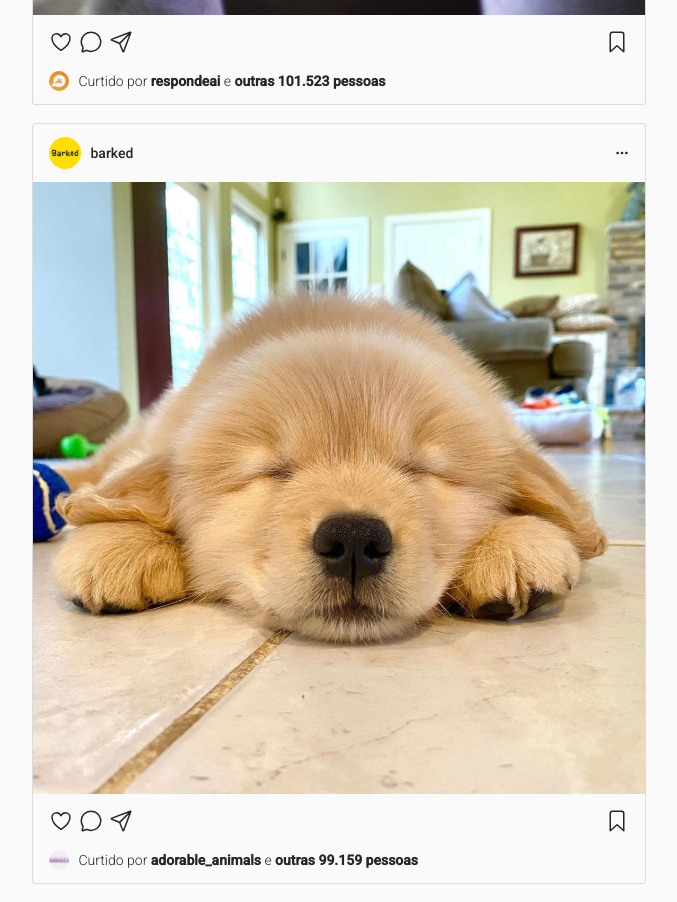
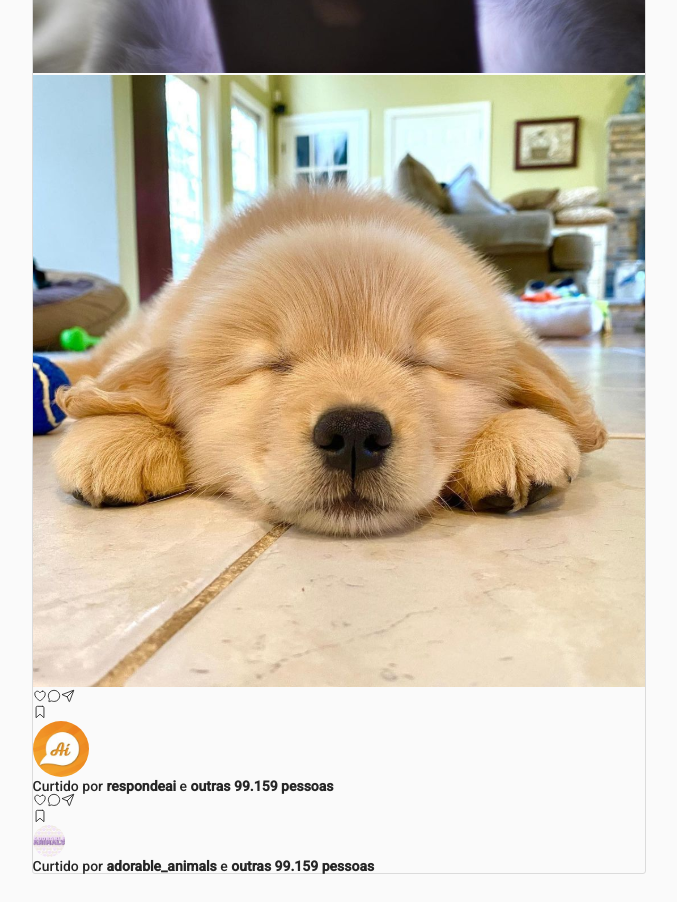
Before and after one commit to lfaires/Pratica003-InstagramReact, a JavaScript app: page / in a window 1280 px wide. Shown: the part 880-1782 px from the top of the page, without its empty margins (141-818 px from the left). Built offline with nearby package versions, Linux system fonts and the light colour scheme.

Commit message:
inicio componentizacao Posts

```diff
--- a/src/components/Posts.js
+++ b/src/components/Posts.js
@@ -1,22 +1,54 @@
 export default function Posts() {
     return (
         <div class="posts">
+          <Post />
+        </div>
+    )
+}
+
+function Post() {
+    return (
         <div class="post">
+            {user.map(nome => (
+                <Topo nome={nome} imgSrc={"assets/img/"+ nome +".svg"} />
+                ))}
+
+            {conteudo.map(nome => (
+                <Conteudo imgSrc={"assets/img/"+ nome +".svg"}/>
+                ))}
+
+            {otherUser.map(nome => (
+                <Fundo nome={nome} imgSrc={"assets/img/"+ nome +".svg"} />
+                ))}
+        </div>
+    )
+}
+
+function Topo(props) {
+    return (
         <div class="topo">
             <div class="usuario">
-                <img src="assets/img/meowed.svg" />
-                meowed
+                <img src={props.imgSrc}/>
+                {props.name}
             </div>
             <div class="acoes">
                 <ion-icon name="ellipsis-horizontal"></ion-icon>
             </div>
         </div>
+    )
+}
 
+function Conteudo(props) {
+    return (
         <div class="conteudo">
-              <img src="assets/img/gato-telefone.svg" />
+            <img src={props.imgSrc} />
         </div>
+    )
+}
 
-            <div class="fundo">
+function Fundo(props) {
+    return (
+        <div class="Fundo">
             <div class="acoes">
                 <div>
                 <ion-icon name="heart-outline"></ion-icon>
@@ -27,51 +59,16 @@ export default function Posts() {
                 <ion-icon name="bookmark-outline"></ion-icon>
                 </div>
             </div>
-
             <div class="curtidas">
-                <img src="assets/img/respondeai.svg" />
+                <img src={props.imgSrc} />
                 <div class="texto">
-                  Curtido por <strong>respondeai</strong> e <strong>outras 101.523 pessoas</strong>
-                </div>
-              </div>
-            </div>
-          </div>
-
-          <div class="post">
-            <div class="topo">
-              <div class="usuario">
-                <img src="assets/img/barked.svg" />
-                barked
-              </div>
-              <div class="acoes">
-                <ion-icon name="ellipsis-horizontal"></ion-icon>
-              </div>
-            </div>
-
-            <div class="conteudo">
-              <img src="assets/img/dog.svg" />
-            </div>
-
-            <div class="fundo">
-              <div class="acoes">
-                <div>
-                  <ion-icon name="heart-outline"></ion-icon>
-                  <ion-icon name="chatbubble-outline"></ion-icon>
-                  <ion-icon name="paper-plane-outline"></ion-icon>
-                </div>
-                <div>
-                  <ion-icon name="bookmark-outline"></ion-icon>
-                </div>
-              </div>
-
-              <div class="curtidas">
-                <img src="assets/img/adorable_animals.svg" />
-                <div class="texto">
-                  Curtido por <strong>adorable_animals</strong> e <strong>outras 99.159 pessoas</strong>
-                </div>
-              </div>
+                    Curtido por <strong>{props.nome}</strong> e <strong>outras 99.159 pessoas</strong>
                 </div>
             </div>
         </div>
     )
 }
+
+const user = ["meowed", "barked"]
+const conteudo = ["gato-telefone", "dog"]
+const otherUser = ["respondeai", "adorable_animals"]
--- a/src/components/Stories.js
+++ b/src/components/Stories.js
@@ -1,81 +1,27 @@
 export default function Stories() {
     return (
         <div class="stories">
-          <div class="story">
-            <div class="imagem">
-              <img src="assets/img/9gag.svg" />
+            {userName.map(nome => <Story nome={nome} imgSrc={"assets/img/"+ nome +".svg"} />)}
+
+            <div class="setinha">
+                <ion-icon name="chevron-forward-circle"></ion-icon>
             </div>
-            <div class="usuario">
-              9gag
-            </div>
-          </div>
-
-          <div class="story">
-            <div class="imagem">
-              <img src="assets/img/meowed.svg" />
-            </div>
-            <div class="usuario">
-              meowed
-            </div>
-          </div>
-
-          <div class="story">
-            <div class="imagem">
-              <img src="assets/img/barked.svg" />
-            </div>
-            <div class="usuario">
-              barked
-            </div>
-          </div>
-
-          <div class="story">
-            <div class="imagem">
-              <img src="assets/img/nathanwpylestrangeplanet.svg" />
-            </div>
-            <div class="usuario">
-              nathanwpylestrangeplanet
-            </div>
-          </div>
-
-          <div class="story">
-            <div class="imagem">
-              <img src="assets/img/wawawicomics.svg" />
-            </div>
-            <div class="usuario">
-              wawawicomics
-            </div>
-          </div>
-
-          <div class="story">
-            <div class="imagem">
-              <img src="assets/img/respondeai.svg" />
-            </div>
-            <div class="usuario">
-              respondeai
-            </div>
-          </div>
-
-          <div class="story">
-            <div class="imagem">
-              <img src="assets/img/filomoderna.svg" />
-            </div>
-            <div class="usuario">
-              filomoderna
-            </div>
-          </div>
-
-          <div class="story">
-            <div class="imagem">
-              <img src="assets/img/memeriagourmet.svg" />
-            </div>
-            <div class="usuario">
-              memeriagourmet
-            </div>
-          </div>
-
-          <div class="setinha">
-            <ion-icon name="chevron-forward-circle"></ion-icon>
-          </div>
         </div>
     )
 }
+
+function Story (props) {
+    return (
+    <div class="story">
+        <div class="imagem">
+            <img src={props.imgSrc} />
+        </div>
+        <div class="usuario">
+            {props.nome}
+        </div>
+    </div>
+
+    )
+}
+
+const userName = ["9gag", "meowed", "barked", "nathanwpylestrangeplanet", "wawawicomics", "respondeai", "filomoderna", "memeriagourmet"]
```
Lines whose indentation alone changed are shown as unchanged.
